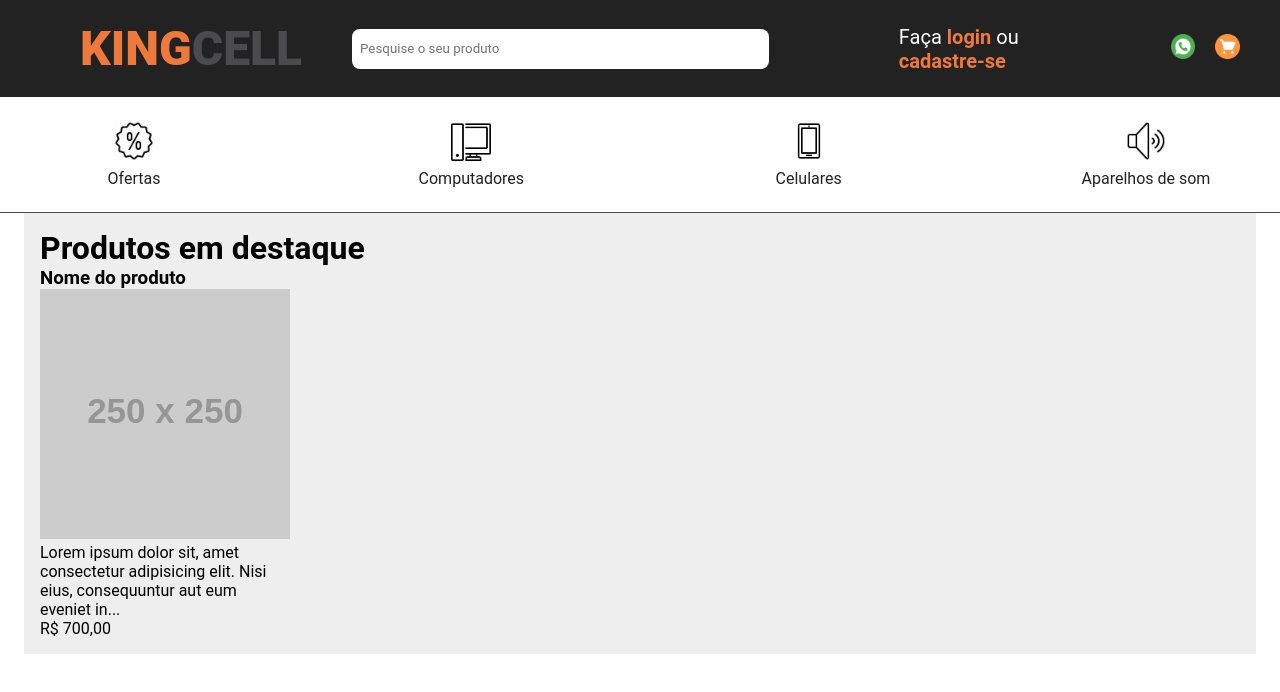
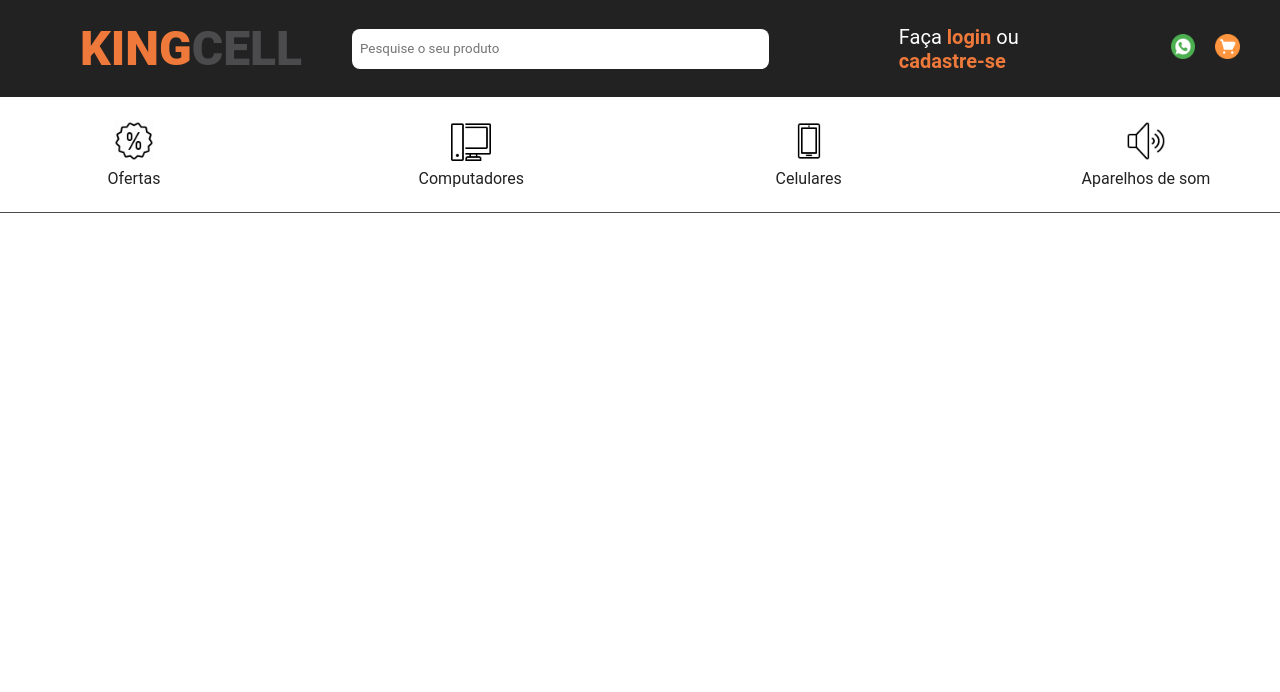
Before and after one commit to CleitonLahm/KingCell, a React (Vite) app: page / in a window 1280 px wide. Shown: the top 692 px of the page. Built offline with nearby package versions, Linux system fonts and the light colour scheme.

Commit message:
refazendo a parte dos produtos

```diff
--- a/package.json
+++ b/package.json
@@ -12,6 +12,7 @@
   "dependencies": {
     "react": "^18.2.0",
     "react-dom": "^18.2.0",
+    "react-router-dom": "^6.22.0",
     "styled-components": "^6.1.8"
   },
   "devDependencies": {
--- a/src/App.jsx
+++ b/src/App.jsx
@@ -1,13 +1,11 @@
 import CategoriesBar from "./components/CategoriesBar"
 import Header from "./components/Header"
-import ProductsList from "./components/ProductsList"
 
 function App() {
   return (
     <>
       <Header />
       <CategoriesBar />
-      <ProductsList />
     </>
   )
 }
--- a/src/components/Product/index.jsx
+++ /dev/null
@@ -1,20 +0,0 @@
-import React from 'react'
-import { Description } from './styles'
-
-const Product = () => {
-  const descricao = "Lorem ipsum dolor sit, amet consectetur adipisicing elit. Nisi eius, consequuntur aut eum eveniet inventore excepturi possimus? Voluptate minima perspiciatis laborum deserunt ab perferendis adipisci provident omnis, dolor aut ipsa."
-  const textoExibido = descricao.length > 100 ? `${descricao.slice(0, 100)}...` : descricao
-
-  return (
-    <div>
-      <h3>Nome do produto</h3>
-      <img src="https://placeholder.com/250x250" alt="Imagem do produto" />
-      <Description>
-        {textoExibido}
-      </Description>
-      <span>R$ 700,00</span>
-    </div>
-  );
-};
-
-export default Product;
--- a/src/components/Product/styles.js
+++ /dev/null
@@ -1,8 +0,0 @@
-import styled from "styled-components"
-
-
-export const Description = styled.p`
-  max-width: 250px;
-  overflow: hidden;
-  text-overflow: ellipsis;
-`
--- a/src/components/ProductsList/index.jsx
+++ /dev/null
@@ -1,14 +0,0 @@
-import React from 'react'
-import {ProductsListContainer} from './styles'
-import Product from '../Product'
-
-const ProductsList = () => {
-  return (
-    <ProductsListContainer className='container'>
-      <h1>Produtos em destaque</h1>
-      <Product />
-    </ProductsListContainer>
-  )
-}
-
-export default ProductsList
--- a/src/components/ProductsList/styles.js
+++ /dev/null
@@ -1,7 +0,0 @@
-import styled from "styled-components"
-
-export const ProductsListContainer = styled.div`
-  background-color: #eee;
-  height: 100%;
-  padding: 16px;
-`
```
Also changed, not shown: src/components/Pages/ProductsId/index.jsx (added), src/components/Pages/ProductsId/styles.js (added), src/components/Pages/ProductsList/index.jsx (added), src/components/Pages/ProductsList/styles.js (added), 1 other file (tests, documents, lock files or other folders).
